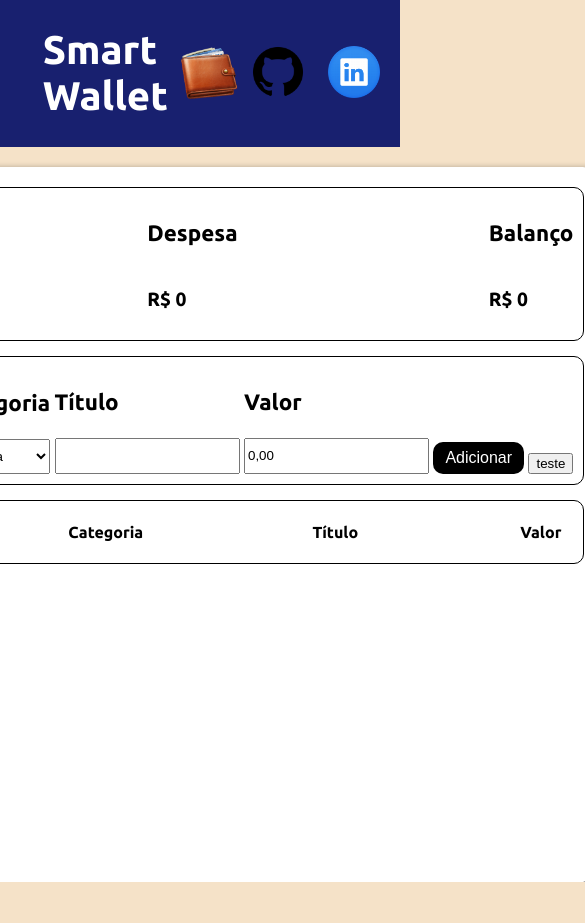
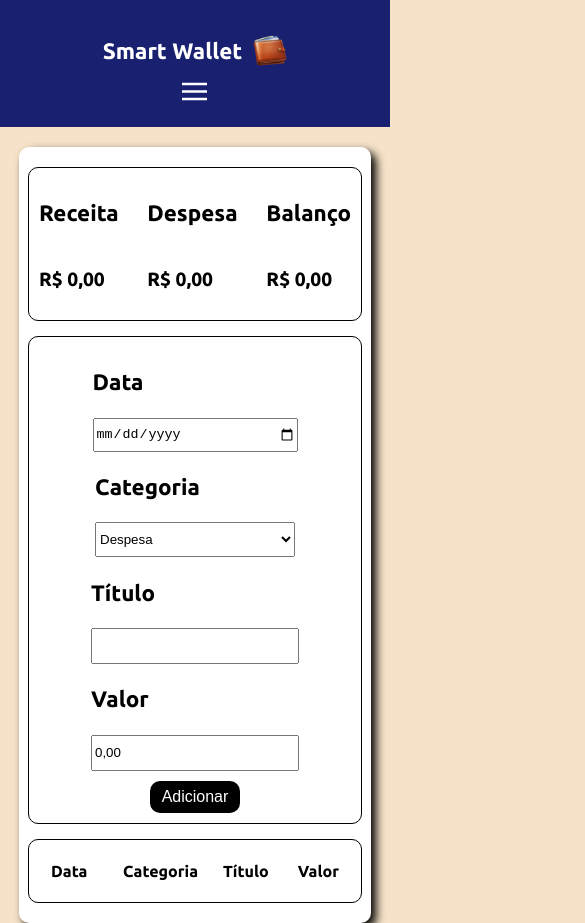
Before and after one commit to AbrahamLica/smart-wallet, a React (Vite) app: page /Home in a window 390 px wide. Shown: the whole page, 585 px wide, since content can reach past the window. Before the commit the page ends 882 px from the top, so only its background shows below. Built offline with nearby package versions, Linux system fonts and the light colour scheme.

Commit message:
varios ajustes para tornar o site responsivo, falta ajustar o menu hamburguer

```diff
--- a/src/Components/Header/Header.tsx
+++ b/src/Components/Header/Header.tsx
@@ -4,6 +4,8 @@ import { Context } from "../../Context/Context";
 import { useContext, useState } from "react";
 import github from "../../img/github.png";
 import linkedin from "../../img/linkedin2.png";
+// import hamburguer from "../../img/hamburguer.png";
+import menu from '../../img/menu.svg'
 import * as C from "./HeaderStyles";
 
 const Header = () => {
@@ -25,10 +27,12 @@ const Header = () => {
       </C.ContainerInformationsUser>
 
       <C.ContainerLogoTitle>
-        <C.Text bold fontSize="2.5rem" color="white" margin="0px 10px">
-          Smart Wallet
-        </C.Text>
-        <img src={wallet} alt="carteira" width={60} />
+        <C.Container displayFlex alignItems="center">
+          <C.Title>Smart Wallet</C.Title>
+          <C.imgWallet src={wallet}></C.imgWallet>
+        </C.Container>
+
+        <C.imgMenuHamburguer src={menu}></C.imgMenuHamburguer>
       </C.ContainerLogoTitle>
 
       <C.ContainerNav>
--- a/src/Components/Header/HeaderStyles.ts
+++ b/src/Components/Header/HeaderStyles.ts
@@ -74,33 +74,101 @@ export const Text = styled.p<TextProps>`
 export const ContainerHeader = styled.div<ContainerProps>`
   width: 100%;
   background-color: #18206f;
-  padding: 10px;
   display: grid;
-  grid-template-columns: repeat(3, 1fr);
+  grid-template-areas: "A1 A2 A2 A3";
   min-height: 15vh;
+
+  @media (max-width: 780px) {
+    grid-template-areas: "A2";
+    justify-content: center;
+  }
 `;
 
-export const ContainerInformationsUser= styled.div<ContainerProps>`
+export const ContainerInformationsUser = styled.div<ContainerProps>`
   justify-self: start;
   display: flex;
   align-items: center;
+  width: 100%;
+  grid-area: A1;
+
+  p {
+    margin: 0;
+  }
+
+  @media (max-width: 900px) {
+    p {
+      font-size: 0.9rem;
+    }
+  }
+
+  @media (max-width: 780px) {
+    display: none;
+  }
 `;
 
-export const ContainerLogoTitle= styled.div<ContainerProps>`
+export const ContainerLogoTitle = styled.div<ContainerProps>`
   display: flex;
   align-items: center;
   justify-content: center;
+  width: 100%;
+  grid-area: A2;
+  /* background-color: red; */
+
+  @media (max-width: 780px) {
+      flex-direction: column;
+    }
 `;
+
+export const imgWallet = styled.img<ContainerProps>`
+  width: 50px;
+
+  @media (max-width: 780px) {
+      width: 35px;
+    }
+`;
+
+export const imgMenuHamburguer = styled.img<ContainerProps>`
+  display: none;
+  width: 25px;
+  cursor: pointer;
+
+  @media (max-width: 780px) {
+      display: block;
+    }
+`;
+
+
 
 export const ContainerNav = styled.nav<ContainerProps>`
   display: flex;
   align-items: center;
   justify-content: space-around;
   justify-self: end;
+  width: 100%;
+  grid-area: A3;
 
   img {
     margin-left: 10px;
     margin-right: 10px;
     cursor: pointer;
   }
+
+  @media (max-width: 780px) {
+    display: none;
+  }
 `;
+
+export const Title = styled.h1<ContainerProps>`
+  font-size: 2.2rem;
+  font-weight: bold;
+  margin-right: 10px;
+  color: white;
+
+  @media (max-width: 990px) {
+    font-size: 1.8rem;
+  }
+
+  @media (max-width: 780px) {
+    font-size: 1.4rem;
+  }
+`;
--- a/src/Components/Home/Home.tsx
+++ b/src/Components/Home/Home.tsx
@@ -9,34 +9,46 @@ function App() {
   const [categoria, setCategoria] = useState<any>("Despesa");
   const [titulo, setTitulo] = useState("");
   const [valor, setValor] = useState<string>("0,00");
-  const [balanco, setBalanco] = useState<number>(0);
+  const [balanco, setBalanco] = useState<any>(0);
   const [despesa, setDespesa] = useState<any>(0);
-  const [receita, setReceita] = useState<number>(0);
+  const [receita, setReceita] = useState<any>(0);
 
-  var calcDespesa: any = 0;
-  var calcReceita: any = 0;
-  var array: any = [];
-  var totalDespesa = 0;
-
-  function calcularDespesaTotal() {
-
+  function calcularTudo() {
+    var totalDespesaFormatado = 0;
+    var totalReceitaFormatado = 0;
+    var totalBalanco = 0;
 
     for (let i = 0; i < state.data.length; i++) {
       if (state.data[i].despesa) {
-        totalDespesa += parseFloat(
-          state.data[i].despesa.slice(2).replace(",", ".")
+        totalDespesaFormatado += parseFloat(
+          state.data[i].despesa.slice(2).replace(".", "").replace(",", ".")
         );
       }
     }
+    setDespesa(formatMoney(totalDespesaFormatado.toFixed(2)));
 
-    setDespesa(totalDespesa);
+    for (let i = 0; i < state.data.length; i++) {
+      if (state.data[i].receita) {
+        totalReceitaFormatado += parseFloat(
+          state.data[i].receita.slice(2).replace(".", "").replace(",", ".")
+        );
+      }
+    }
+    setReceita(formatMoney(totalReceitaFormatado.toFixed(2)));
+    totalBalanco = totalReceitaFormatado - totalDespesaFormatado;
+
+    if (totalBalanco < 0) {
+      setBalanco("-" + formatMoney(Math.abs(totalBalanco).toFixed(2)));
+    } else {
+      setBalanco(formatMoney(totalBalanco.toFixed(2)));
+    }
   }
 
   useEffect(() => {
-    calcularDespesaTotal();
+    calcularTudo();
     setValor("0,00");
     setCategoria("Despesa");
-    setTitulo(""); //
+    setTitulo("");
   }, [state.data, dispatch]);
 
   const list = [
@@ -117,10 +129,6 @@ function App() {
     }
   }
 
-  function teste() {
-    console.log(state.data, despesa, totalDespesa);
-  }
-
   return (
     <C.MainContainer>
       <Header></Header>
@@ -129,17 +137,17 @@ function App() {
         <C.ContainerCategory>
           <C.ContainerSingleInformation>
             <C.TitleInformation>Receita</C.TitleInformation>
-            <C.Information>R$ {receita}</C.Information>
+            <C.Information>{receita}</C.Information>
           </C.ContainerSingleInformation>
 
           <C.ContainerSingleInformation>
             <C.TitleInformation>Despesa</C.TitleInformation>
-            <C.Information>R$ {despesa}</C.Information>
+            <C.Information>{despesa}</C.Information>
           </C.ContainerSingleInformation>
 
           <C.ContainerSingleInformation>
             <C.TitleInformation>Balanço</C.TitleInformation>
-            <C.Information>R$ {balanco}</C.Information>
+            <C.Information>{balanco}</C.Information>
           </C.ContainerSingleInformation>
         </C.ContainerCategory>
 
@@ -195,16 +203,9 @@ function App() {
           <C.ButtonAdd onClick={Add} type="button">
             Adicionar
           </C.ButtonAdd>
-
-          <button onClick={teste}>teste</button>
         </C.ContainerInformations>
 
-        <C.Container
-          width="100%"
-          padding="10px"
-          border="1px solid black"
-          borderRadius="10px"
-        >
+        <C.ContainerTable>
           <table>
             <thead>
               <tr>
@@ -225,7 +226,7 @@ function App() {
               </tbody>
             ))}
           </table>
-        </C.Container>
+        </C.ContainerTable>
       </C.FormContainer>
     </C.MainContainer>
   );
--- a/src/Components/Home/HomeStyles.ts
+++ b/src/Components/Home/HomeStyles.ts
@@ -73,11 +73,13 @@ export const MainContainer = styled.div<ContainerProps>`
   display: flex;
   align-items: center;
   flex-direction: column;
+  width: 100%;
 `;
 
 export const FormContainer = styled.div<ContainerProps>`
   min-width: 80%;
-  min-height: 80vh;
+  max-width: 80%;
+  /* min-height: 70vh; */
   padding: 20px;
   display: flex;
   align-items: center;
@@ -90,6 +92,7 @@ export const FormContainer = styled.div<ContainerProps>`
 
 export const ContainerCategory = styled.div<ContainerProps>`
   display: flex;
+  flex-wrap: wrap;
   justify-content: space-between;
   align-items: center;
   width: 100%;
@@ -97,6 +100,10 @@ export const ContainerCategory = styled.div<ContainerProps>`
   border: 1px solid black;
   border-radius: 10px;
   padding: 10px;
+
+  @media (max-width: 500px) {
+    /* flex-direction: column; */
+  }
 `;
 
 export const ContainerInformations = styled.div<ContainerProps>`
@@ -109,6 +116,11 @@ export const ContainerInformations = styled.div<ContainerProps>`
   border: 1px solid black;
   border-radius: 10px;
   margin: 15px 0px;
+
+  @media (max-width: 900px) {
+    flex-direction: column;
+    align-items: center;
+  }
 `;
 
 export const ContainerSingleInformation = styled.div<ContainerProps>`
@@ -152,10 +164,20 @@ export const Link = styled.a<TextProps>`
 
 export const Input = styled.input<InputProps>`
   height: 30px;
+  width: 150px;
+
+  @media (max-width: 900px) {
+    width: 200px;
+  }
 `;
 
 export const Select = styled.select<TextProps>`
   height: 35px;
+  width: 150px;
+
+  @media (max-width: 900px) {
+    width: 200px;
+  }
 `;
 
 export const Option = styled.option<TextProps>`
@@ -170,23 +192,10 @@ export const ButtonAdd = styled.button<TextProps>`
   color: white;
   border-radius: 10px;
   cursor: pointer;
-`;
 
-export const Table = styled.table<ContainerProps>`
-  width: ${(props) => props.width};
-  height: ${(props) => props.heigth};
-  background-color: ${(props) => props.backgroundColor};
-  display: ${(props) => (props.displayFlex ? "flex" : "block")};
-  flex: ${(props) => props.flex};
-  flex-direction: ${(props) => (props.column ? "column" : "row")};
-  flex-wrap: ${(props) => props.flexWrap && "wrap"};
-  align-items: ${(props) => props.alignItems};
-  justify-content: ${(props) => props.justifyContent};
-  margin: ${(props) => props.margin};
-  padding: ${(props) => props.padding};
-  border: ${(props) => props.border};
-  border-radius: ${(props) => props.borderRadius};
-  border-collapse: collapse;
+  @media (max-width: 900px) {
+    margin-top: 10px;
+  }
 `;
 
 export const Th = styled.th<ContainerProps>`
@@ -199,3 +208,14 @@ export const Td = styled.th<ContainerProps>`
   text-align: left;
   padding: 10px;
 `;
+
+export const ContainerTable = styled.div<ContainerProps>`
+  width: 100%;
+  padding: 10px;
+  border: 1px solid black;
+  border-radius: 10px;
+
+  @media (max-width: 600px) {
+    overflow-x: auto;
+  }
+`;
--- a/src/Types/types.ts
+++ b/src/Types/types.ts
@@ -4,7 +4,7 @@ export type DataType = {
   titulo?: string;
   valor?: any;
   despesa?: any;
-  receita?: number;
+  receita?: any;
 };
 
 export type UserType = {
```
Also changed, not shown: src/img/hamburguer.png (added), src/img/menu.svg (added). Lines whose indentation alone changed are shown as unchanged.
